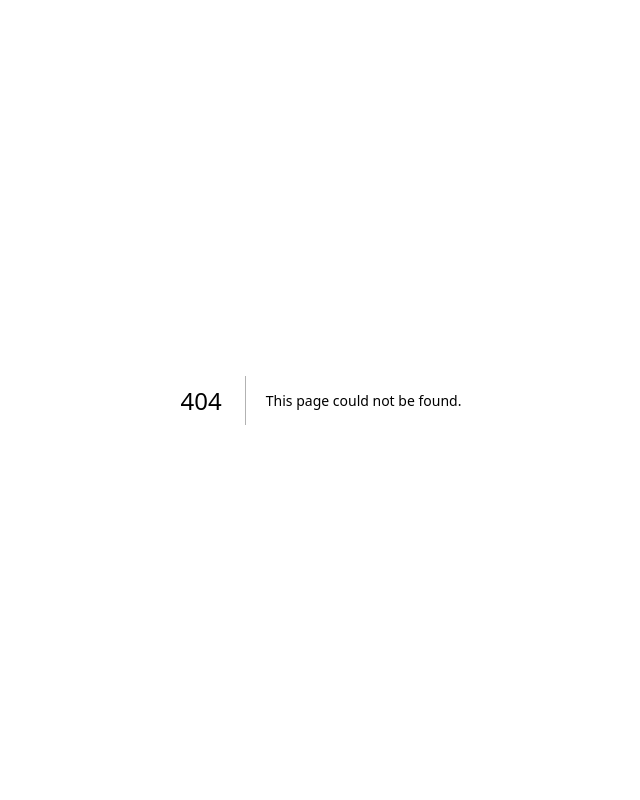
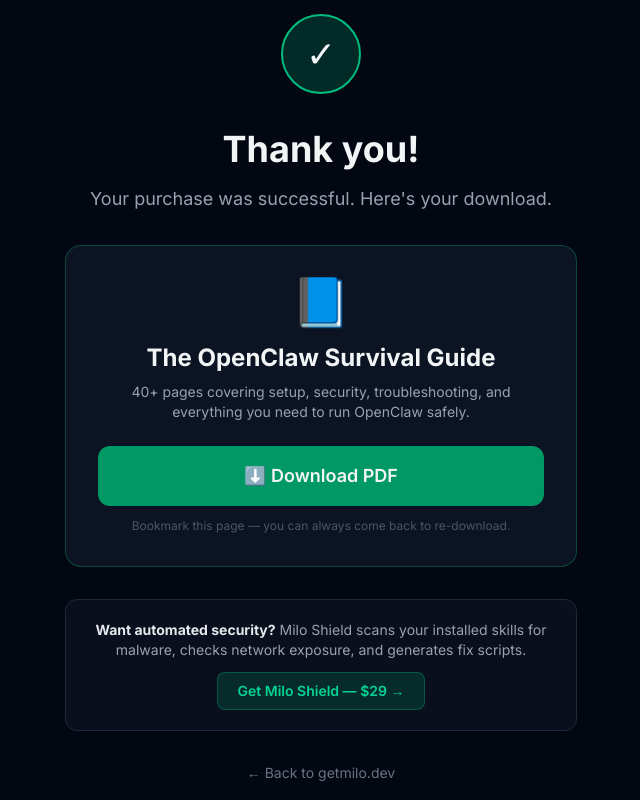
Before and after one commit to getmilodev/milo-shield, a Next.js app: page /thank-you in a window 1280 px wide. Before the commit this address had no page. Shown: the whole page, without its empty margins (319-959 px from the left). Built offline with nearby package versions, Linux system fonts and the light colour scheme.

Commit message:
Wire Stripe checkout, add PDF delivery, add thank-you page, update domain to getmilo.dev

```diff
--- a/src/app/page.tsx
+++ b/src/app/page.tsx
@@ -476,7 +476,7 @@
             ))}
           </ul>
           <a
-            href="https://milolabs.lemonsqueezy.com"
+            href="https://buy.stripe.com/3cIcN4ab9aEDdZUeFm9Ve0j"
             target="_blank"
             rel="noopener"
             className="block w-full py-3 rounded-xl font-semibold bg-emerald-600 hover:bg-emerald-500 transition-colors"
@@ -484,7 +484,7 @@
             Buy Milo Shield — $29
           </a>
           <p className="text-xs text-gray-600 mt-3">
-            Secure checkout via Lemon Squeezy. Instant download after purchase.
+            Secure checkout via Stripe. Instant download after purchase.
           </p>
         </div>
       </section>
@@ -503,7 +503,7 @@
             <p className="text-gray-400 text-xs">Interactive step-by-step guide. Get running safely in 15 min.</p>
             <p className="text-emerald-400 text-xs mt-2 font-semibold">Free →</p>
           </a>
-          <a href="https://milolabs.lemonsqueezy.com" target="_blank" rel="noopener" className="p-5 rounded-xl bg-gray-900/30 border border-gray-800/50 hover:border-gray-600 transition-colors block">
+          <a href="https://buy.stripe.com/eVqfZg5UT2878FA8gY9Ve0k" target="_blank" rel="noopener" className="p-5 rounded-xl bg-gray-900/30 border border-gray-800/50 hover:border-gray-600 transition-colors block">
             <div className="text-xl mb-2">📘</div>
             <h3 className="font-semibold mb-1">Survival Guide</h3>
             <p className="text-gray-400 text-xs">
--- /dev/null
+++ b/src/app/thank-you/page.tsx
@@ -0,0 +1,130 @@
+"use client";
+
+import { useSearchParams } from "next/navigation";
+import { Suspense } from "react";
+
+function ThankYouContent() {
+  const searchParams = useSearchParams();
+  const product = searchParams.get("product") || "guide";
+
+  const isShield = product === "shield";
+  const isGuide = product === "guide";
+
+  return (
+    <main className="min-h-screen flex items-center justify-center px-6">
+      <div className="max-w-lg w-full text-center">
+        {/* Success animation */}
+        <div className="mb-8">
+          <div className="w-20 h-20 mx-auto rounded-full bg-emerald-500/20 border-2 border-emerald-500 flex items-center justify-center text-4xl animate-bounce">
+            ✓
+          </div>
+        </div>
+
+        <h1 className="text-4xl font-bold mb-4">Thank you!</h1>
+        <p className="text-gray-400 text-lg mb-8">
+          Your purchase was successful. Here&apos;s your download.
+        </p>
+
+        {isGuide && (
+          <div className="rounded-2xl bg-gray-900/80 border border-emerald-500/30 p-8 mb-8">
+            <div className="text-5xl mb-4">📘</div>
+            <h2 className="text-2xl font-bold mb-2">The OpenClaw Survival Guide</h2>
+            <p className="text-gray-400 text-sm mb-6">
+              40+ pages covering setup, security, troubleshooting, and everything you need to run OpenClaw safely.
+            </p>
+            <a
+              href="/downloads/The-OpenClaw-Survival-Guide.pdf"
+              download
+              className="inline-block w-full py-4 rounded-xl font-semibold text-lg bg-emerald-600 hover:bg-emerald-500 transition-colors"
+            >
+              ⬇️ Download PDF
+            </a>
+            <p className="text-xs text-gray-600 mt-3">
+              Bookmark this page — you can always come back to re-download.
+            </p>
+          </div>
+        )}
+
+        {isShield && (
+          <div className="rounded-2xl bg-gray-900/80 border border-emerald-500/30 p-8 mb-8">
+            <div className="text-5xl mb-4">🛡️</div>
+            <h2 className="text-2xl font-bold mb-2">Milo Shield</h2>
+            <p className="text-gray-400 text-sm mb-6">
+              Your security hardening skill is ready. Download and install it in your OpenClaw instance.
+            </p>
+            <a
+              href="/milo-shield.skill"
+              download
+              className="inline-block w-full py-4 rounded-xl font-semibold text-lg bg-emerald-600 hover:bg-emerald-500 transition-colors"
+            >
+              ⬇️ Download Milo Shield (.skill)
+            </a>
+            <div className="mt-6 text-left rounded-xl bg-gray-950 border border-gray-800 p-4">
+              <p className="text-sm font-semibold text-gray-300 mb-2">Installation:</p>
+              <code className="text-xs text-emerald-400 block">
+                openclaw skill install ./milo-shield.skill
+              </code>
+              <p className="text-xs text-gray-500 mt-2">
+                Then restart your gateway. The skill will run a full security audit automatically.
+              </p>
+            </div>
+          </div>
+        )}
+
+        {/* Upsell */}
+        <div className="space-y-4">
+          {isGuide && (
+            <div className="rounded-xl bg-gray-900/50 border border-gray-800 p-5">
+              <p className="text-sm text-gray-400 mb-3">
+                <strong className="text-gray-200">Want automated security?</strong> Milo Shield scans your installed skills for malware, checks network exposure, and generates fix scripts.
+              </p>
+              <a
+                href="https://buy.stripe.com/3cIcN4ab9aEDdZUeFm9Ve0j"
+                target="_blank"
+                rel="noopener"
+                className="inline-block px-5 py-2 rounded-lg bg-emerald-600/20 border border-emerald-500/30 text-emerald-400 text-sm font-semibold hover:bg-emerald-600/30 transition-colors"
+              >
+                Get Milo Shield — $29 →
+              </a>
+            </div>
+          )}
+
+          {isShield && (
+            <div className="rounded-xl bg-gray-900/50 border border-gray-800 p-5">
+              <p className="text-sm text-gray-400 mb-3">
+                <strong className="text-gray-200">Need the full setup guide?</strong> 40+ pages covering everything from first install to advanced config.
+              </p>
+              <a
+                href="https://buy.stripe.com/eVqfZg5UT2878FA8gY9Ve0k"
+                target="_blank"
+                rel="noopener"
+                className="inline-block px-5 py-2 rounded-lg bg-emerald-600/20 border border-emerald-500/30 text-emerald-400 text-sm font-semibold hover:bg-emerald-600/30 transition-colors"
+              >
+                Get the Survival Guide — $19 →
+              </a>
+            </div>
+          )}
+
+          <a
+            href="/"
+            className="inline-block text-gray-500 text-sm hover:text-gray-300 transition-colors mt-4"
+          >
+            ← Back to getmilo.dev
+          </a>
+        </div>
+      </div>
+    </main>
+  );
+}
+
+export default function ThankYouPage() {
+  return (
+    <Suspense fallback={
+      <main className="min-h-screen flex items-center justify-center">
+        <div className="text-gray-400">Loading...</div>
+      </main>
+    }>
+      <ThankYouContent />
+    </Suspense>
+  );
+}
```
Also changed, not shown: 1 other file (tests, documents, lock files or other folders).
